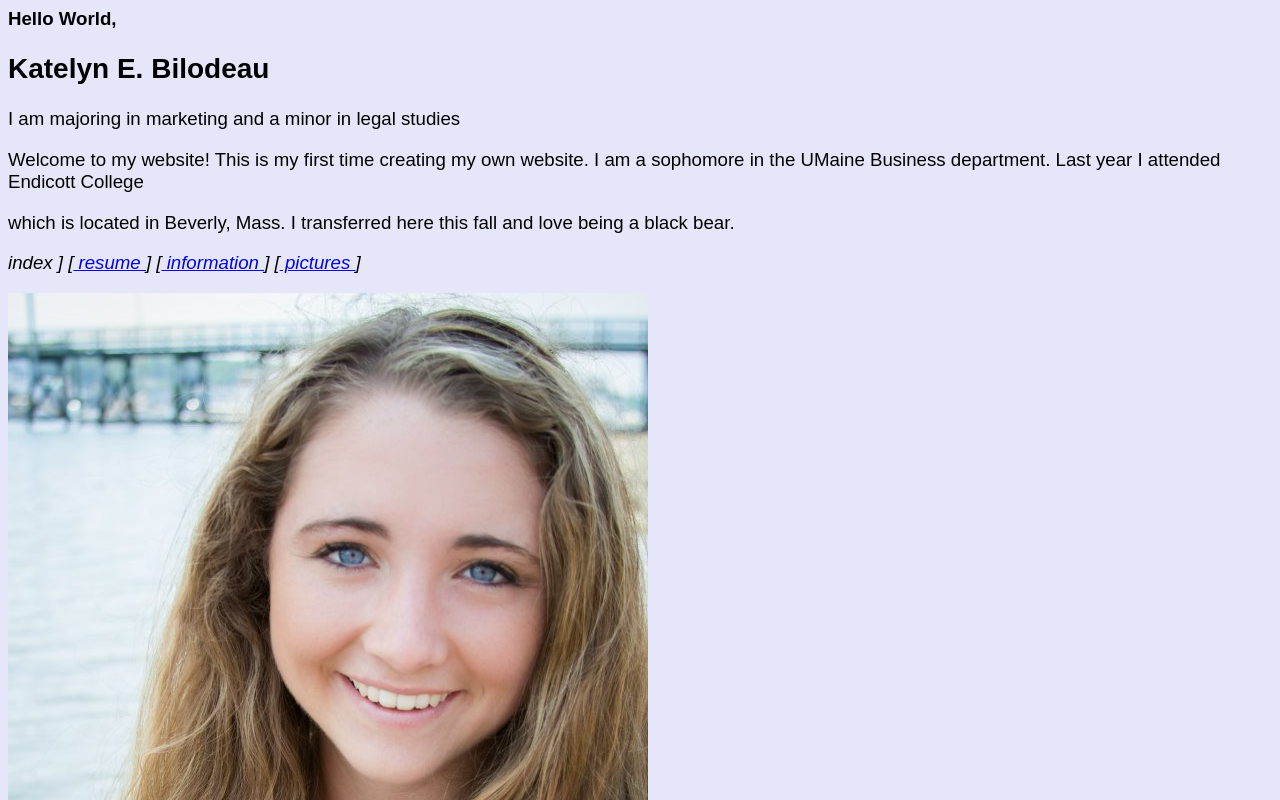
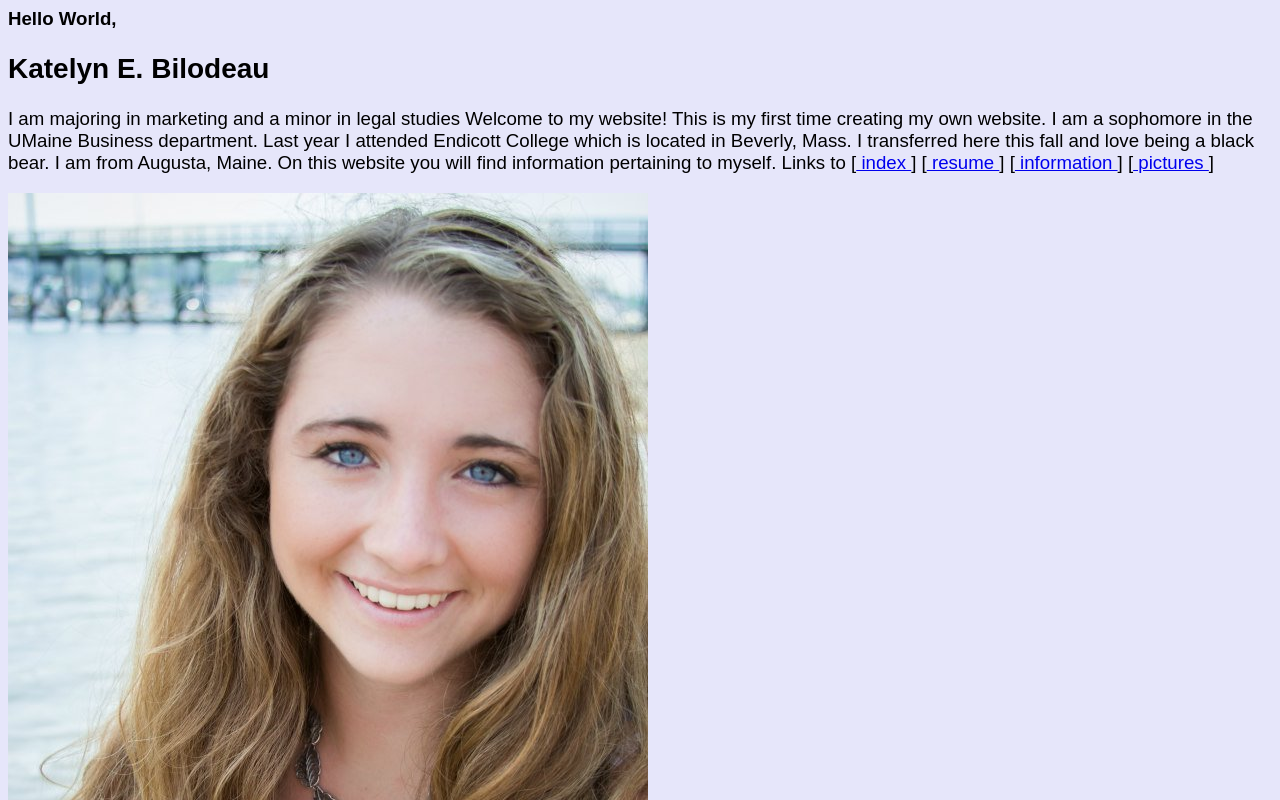
Before and after one commit to katelynbilodeau/katelynbilodeau.github.io, a plain HTML site: page index.html in a window 1280 px wide. Shown: the top 800 px of the page. Drawn offline with Linux system fonts and the light colour scheme.

Commit message:
Add files via upload

```diff
--- a/index.html
+++ b/index.html
@@ -7,10 +7,10 @@
 <body>
 <H2> Katelyn E. Bilodeau </H2>
 I am majoring in marketing and a minor in legal studies
-<P>Welcome to my website! This is my first time creating my own website.
+Welcome to my website! This is my first time creating my own website.
 I am a sophomore in the UMaine Business department. Last year I attended Endicott College
-<P>which is located in Beverly, Mass. I transferred here this fall and love being a black bear.</p>
-<I am from Augusta, Maine. On this website you will find information pertaining to myself.
+which is located in Beverly, Mass. I transferred here this fall and love being a black bear.
+I am from Augusta, Maine. On this website you will find information pertaining to myself.
 Links to [<a href="index.html"> index </A>] [<a href="resume.html" > resume </A>]  [<a href="info.html" > information </A>] [<a href="pictures.html"> pictures </A>]
 
 </body>
```
